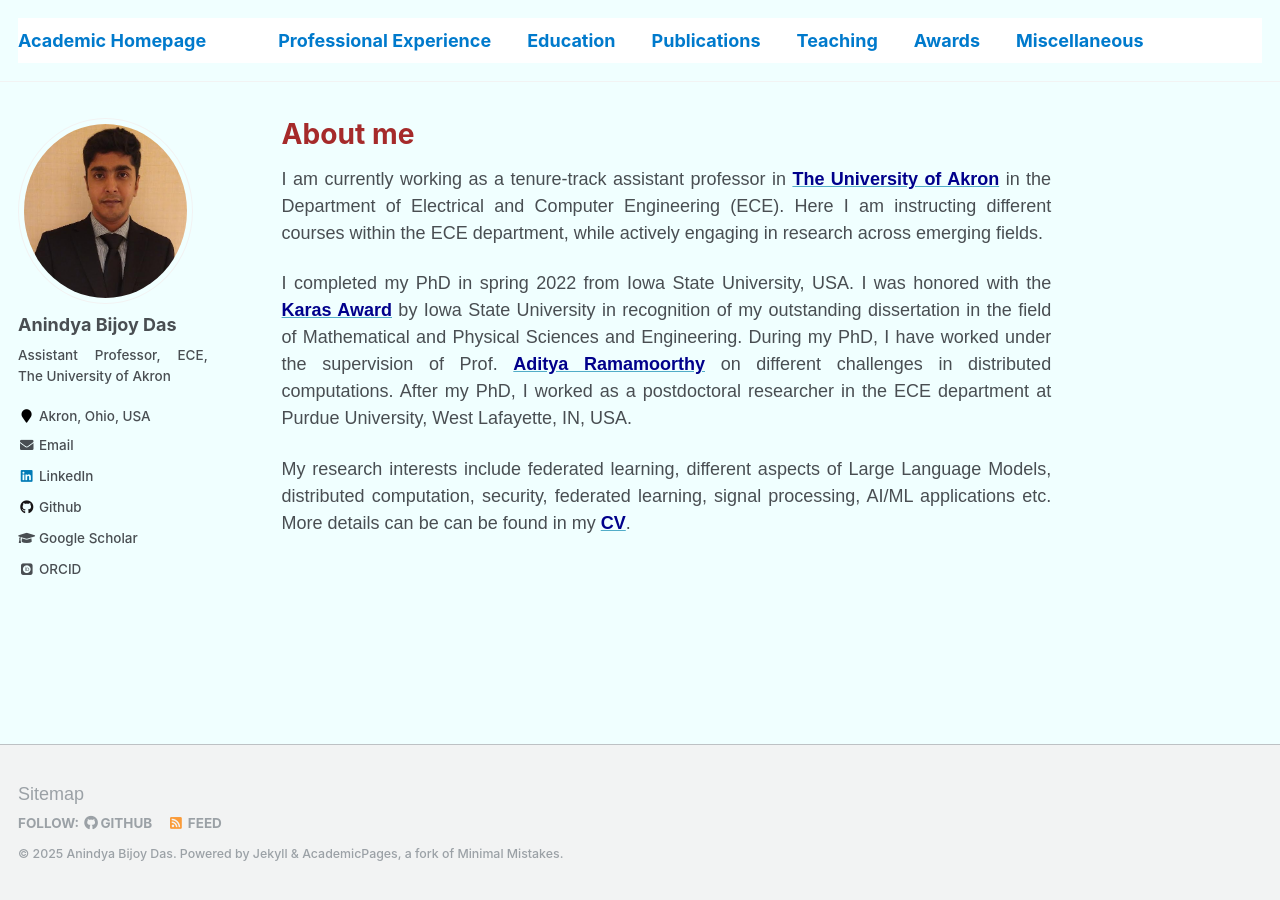
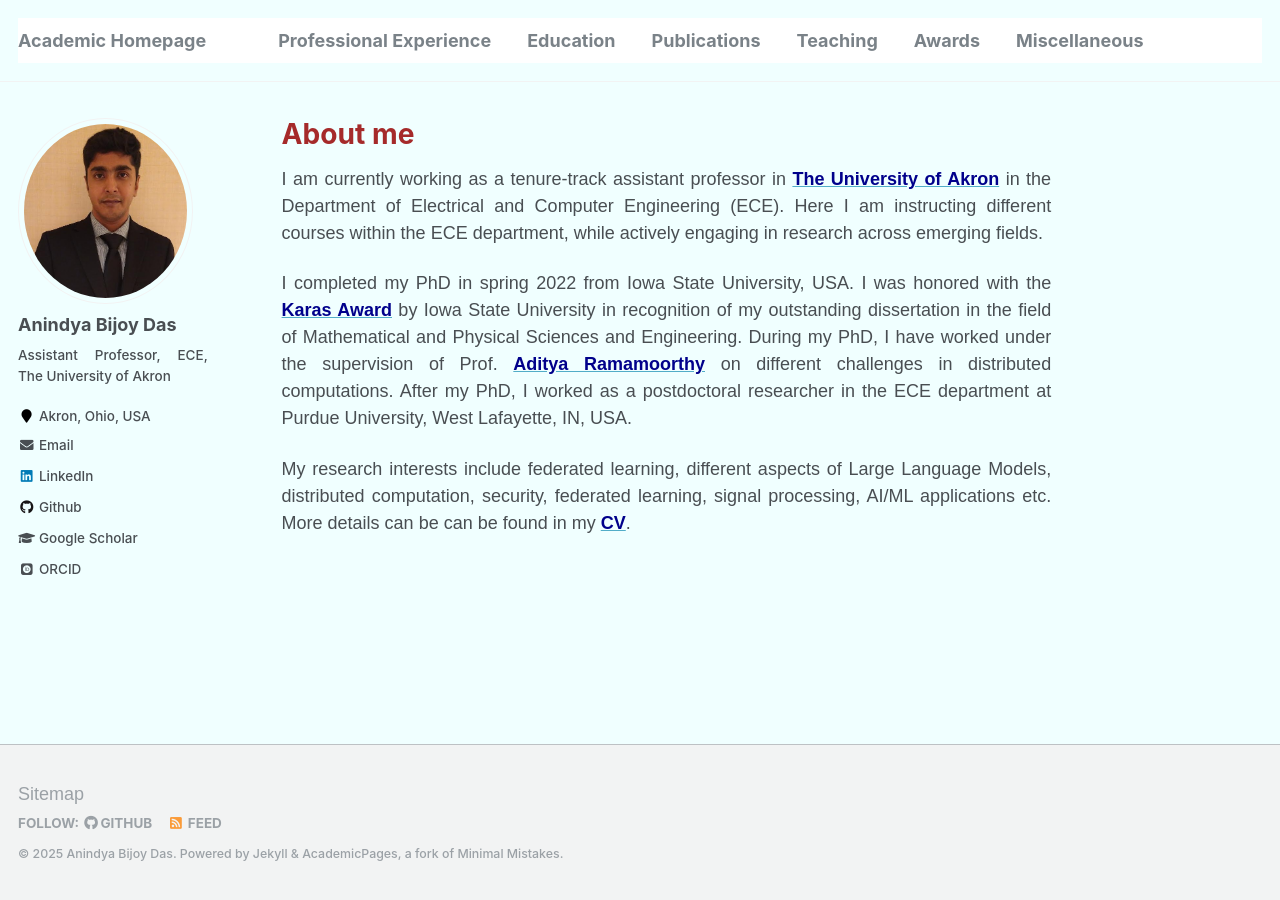
Before and after one commit to anindyabijoydas/portfolio, a Jekyll site: the page built from _pages/about.md, in a window 1280 px wide. Built offline with Jekyll 4.4.1, drawn with Linux system fonts in a browser that asks for light colours; some web fonts are replaced.

Commit message:
Update main.scss

```diff
--- a/assets/css/main.scss
+++ b/assets/css/main.scss
@@ -42,5 +42,5 @@
 
 nav a, .site-nav a {
   font-weight: bold;
-  color: #007acc !important; // Change this to your desired color
+  color: #007acc; // Change this to your desired color
 }
```
